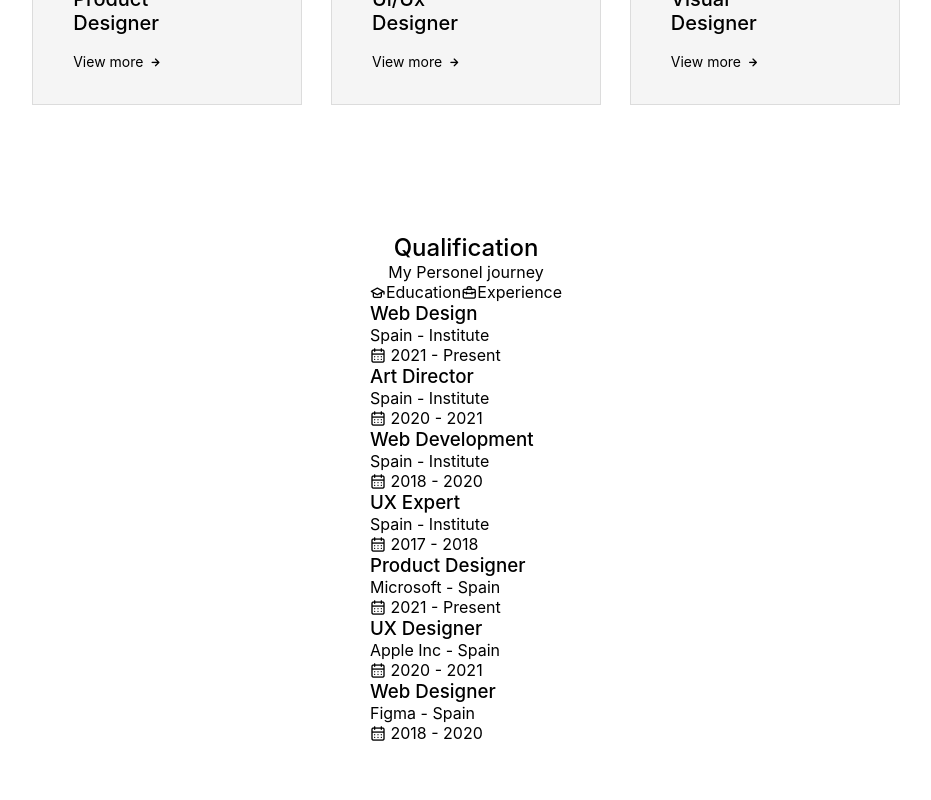
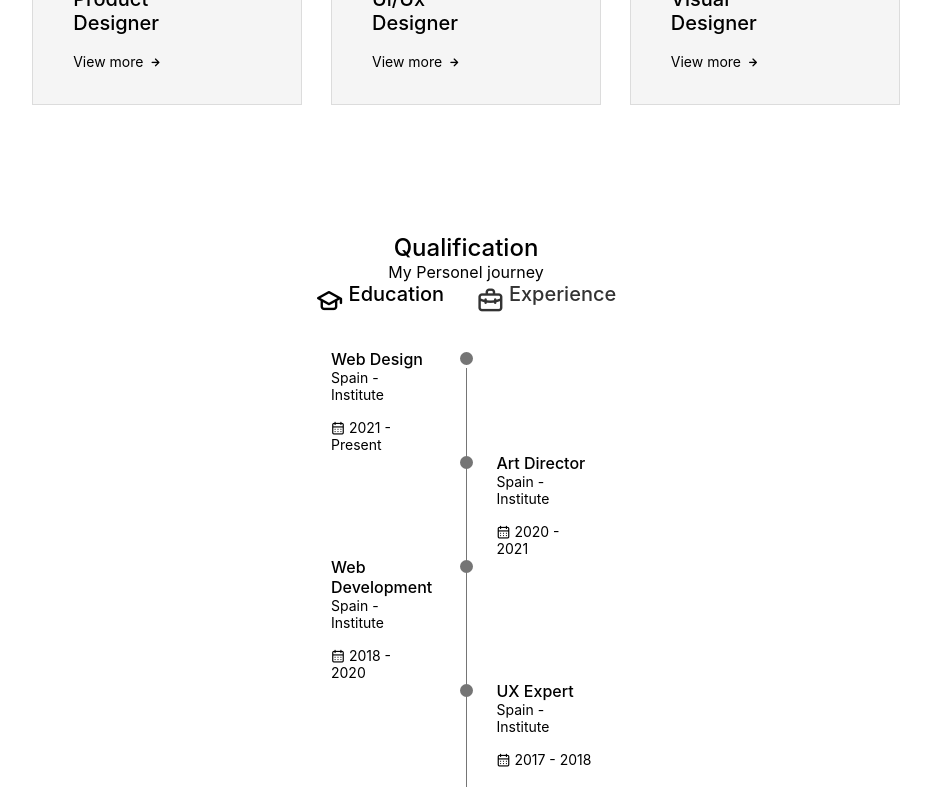
Before and after one commit to danbundi/portfolio, a React (Create React App) app: page / in a window 1280 px wide. Shown: the part 2710-3510 px from the top of the page, without its empty margins (174-1105 px from the left). Before the commit the page ends 3485 px from the top, so only its background shows below. Built offline with nearby package versions, Linux system fonts and the light colour scheme.

Commit message:
Added qualifications css

```diff
--- a/src/components/Qualification/Qualification.css
+++ b/src/components/Qualification/Qualification.css
@@ -0,0 +1,88 @@
+.qualification_container {
+    max-width: 768px;
+}
+
+.qualification_tabs {
+    display: flex;
+    justify-content: center;
+    margin-bottom: 2rem;
+}
+
+.qualification_button {
+    font-size: 1.25rem;
+    font-weight: 500;
+    color: hsl(0, 0%, 20%);
+    margin: 0 1rem;
+    cursor: pointer;
+}
+
+.qualification_button:hover {
+    color: hsl(0, 0%, 0%);
+}
+
+.qualification_icon {
+    font-size: 1.8rem;
+    margin-right: 0.25rem;
+}
+
+.qualification_active {
+    color: hsl(0, 0%, 0%);
+}
+
+.qualification_sections {
+    display: grid;
+    grid-template-columns: 0.5fr;
+    justify-content: center;
+}
+
+.qualification_content {
+    display: none;
+}
+
+.qualification_content-active {
+    display: block;
+    width: 270px;
+}
+
+.qualification_data {
+    display: grid;
+    grid-template-columns: 4fr max-content 4fr;
+    column-gap: 1.5rem;
+}
+
+.qualification_title {
+    font-size: 1rem;
+    font-weight: 500;
+}
+
+.qualification_subtitle {
+    display: inline-block;
+    font-size: 0.875rem;
+    margin-bottom: 1rem;
+}
+
+.qualification_calendar {
+    font-size: 0.875rem;
+}
+
+.qualification_rounder {
+    display: inline-block;
+    width: 13px;
+    height: 13px;
+    background-color: hsl(0, 0%, 46%);
+    border-radius: 50%;
+}
+
+.qualification_line {
+    display: block;
+    width: 1px;
+    height: 100%;
+    background-color: hsl(0, 0%, 46%);
+    transform: translate(6px, -1px);
+    align-items: center;
+}
+
+.qualification_div {
+    width: 98px;
+
+}
--- a/src/components/Qualification/Qualification.jsx
+++ b/src/components/Qualification/Qualification.jsx
@@ -24,7 +24,7 @@ const Qualification = () => {
                 <div className="qualification_content qualification_content-active">
                     {/** data 1 */}
                     <div className="qualification_data">
-                        <div>
+                        <div className='qualification_div'>
                             <h3 className="qualification_title">Web Design</h3>
                             <span className="qualification_subtitle">Spain - Institute</span>
 
@@ -48,7 +48,7 @@ const Qualification = () => {
                             <span className="qualification_line"></span>
                         </div>
 
-                        <div>
+                        <div className='qualification_div'>
                             <h3 className="qualification_title">Art Director</h3>
                             <span className="qualification_subtitle">Spain - Institute</span>
 
@@ -60,7 +60,7 @@ const Qualification = () => {
 
                     {/** data 3 */}
                     <div className="qualification_data">
-                        <div>
+                        <div className='qualification_div'>
                             <h3 className="qualification_title">Web Development</h3>
                             <span className="qualification_subtitle">Spain - Institute</span>
 
@@ -73,6 +73,8 @@ const Qualification = () => {
                             <span className="qualification_rounder"></span>
                             <span className="qualification_line"></span>
                         </div>
+
+                        <div></div>
                     </div>
 
                     {/** data 4 */}
@@ -84,7 +86,7 @@ const Qualification = () => {
                             <span className="qualification_line"></span>
                         </div>
 
-                        <div>
+                        <div className='qualification_div'>
                             <h3 className="qualification_title">UX Expert</h3>
                             <span className="qualification_subtitle">Spain - Institute</span>
 
```
